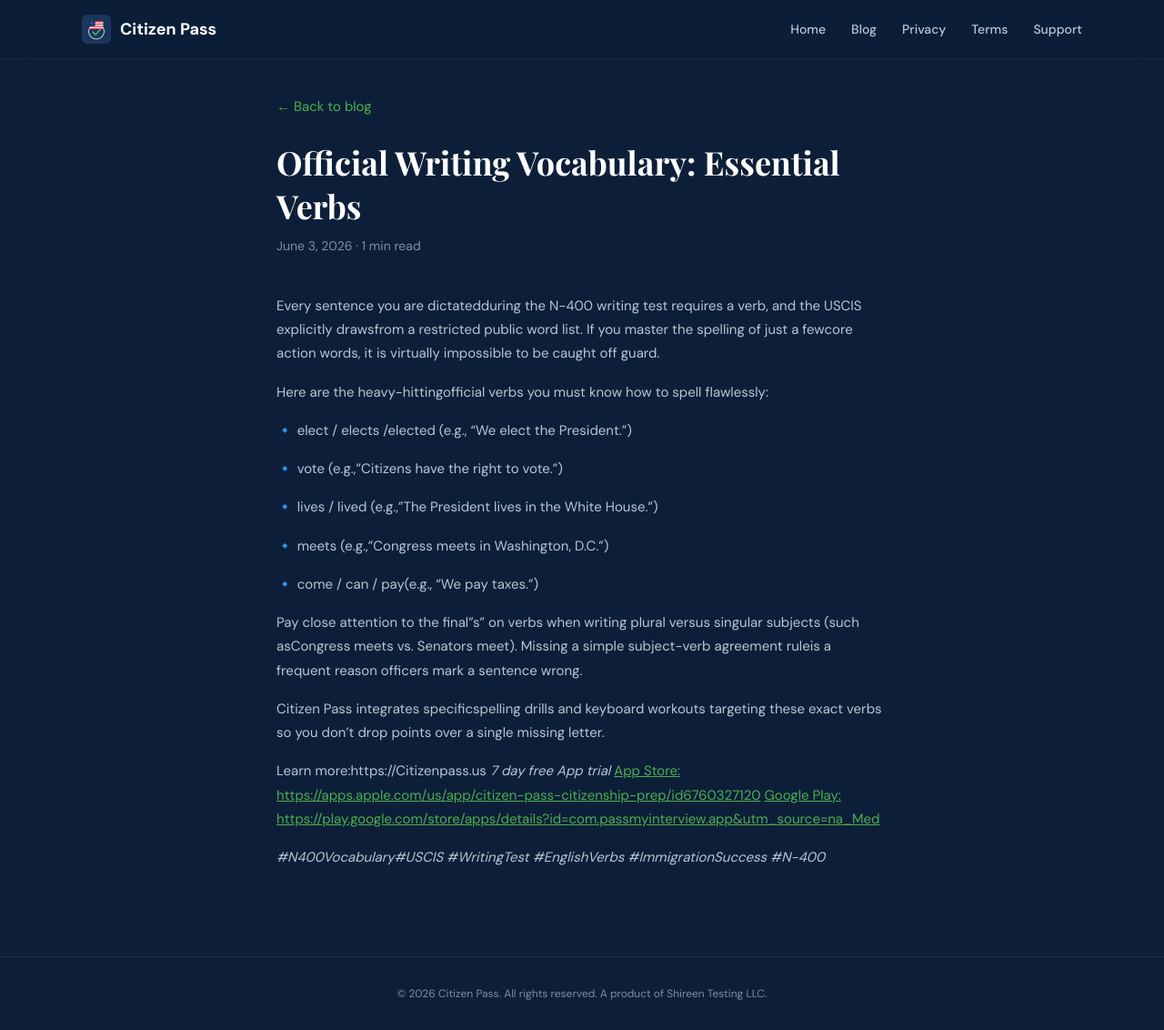
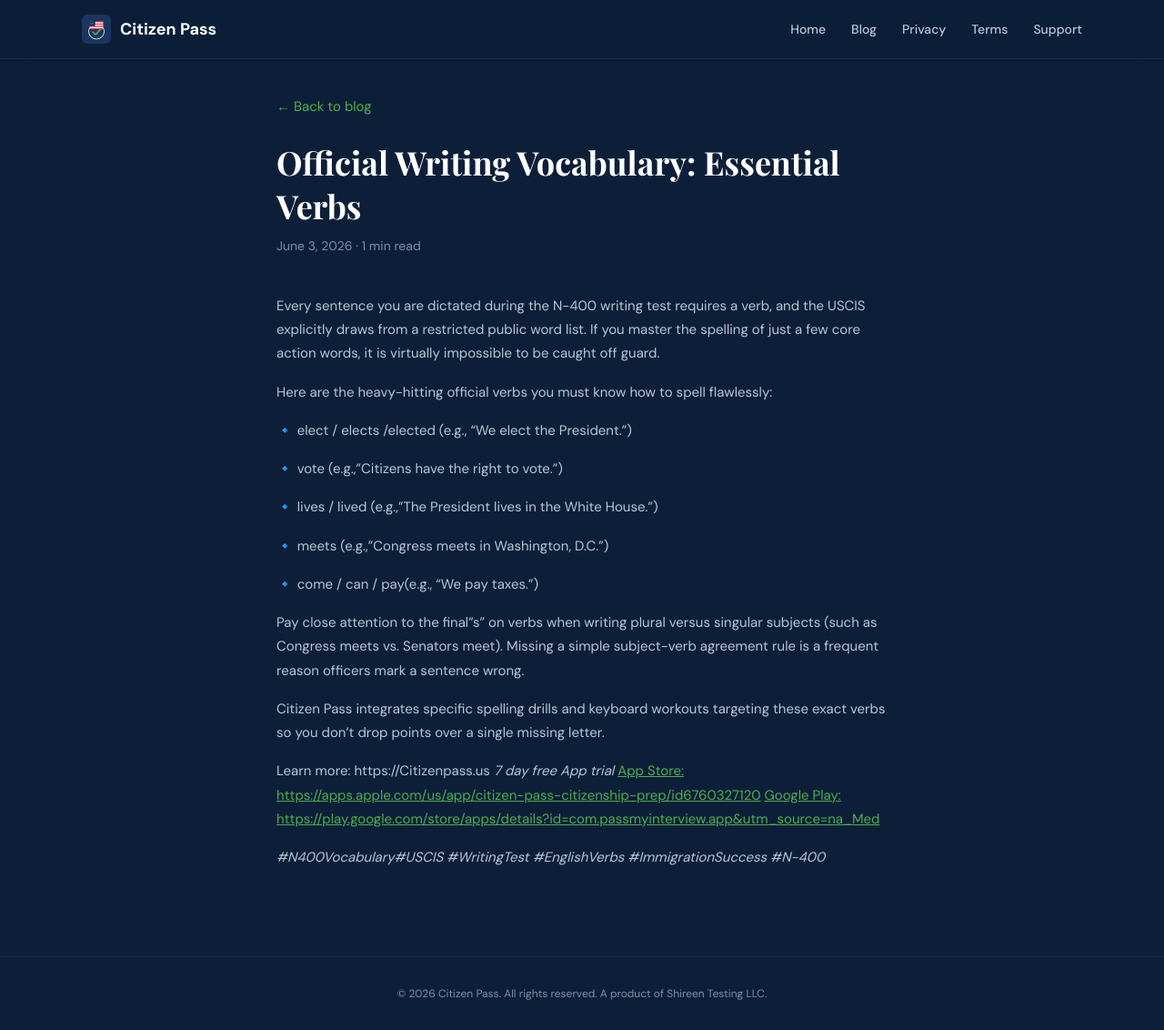
Before and after one commit to imonrashid-web/citizenpass-website, a Jekyll site: the page built from _posts/2026-06-03-official-writing-vocabulary.md, in a window 1280 px wide and 1132 px high. Shown: the whole window at 91% size. Built offline with Jekyll 4.4.1, drawn with Linux system fonts in a browser that asks for light colours.

Commit message:
Update Blog Post “2026-06-03-official-writing-vocabulary”

```diff
--- a/_posts/2026-06-03-official-writing-vocabulary.md
+++ b/_posts/2026-06-03-official-writing-vocabulary.md
@@ -9,9 +9,9 @@
   you master the spelling of just a few core action words, it is virtually
   impossible to be caught off guard.
 ---
-Every sentence you are dictatedduring the N-400 writing test requires a verb, and the USCIS explicitly drawsfrom a restricted public word list. If you master the spelling of just a fewcore action words, it is virtually impossible to be caught off guard.
+Every sentence you are dictated during the N-400 writing test requires a verb, and the USCIS explicitly draws from a restricted public word list. If you master the spelling of just a few core action words, it is virtually impossible to be caught off guard.
 
-Here are the heavy-hittingofficial verbs you must know how to spell flawlessly:
+Here are the heavy-hitting official verbs you must know how to spell flawlessly:
 
 🔹 elect / elects /elected (e.g., "We elect the President.")
 
@@ -23,11 +23,11 @@
 
 🔹 come / can / pay(e.g., "We pay taxes.")
 
-Pay close attention to the final"s" on verbs when writing plural versus singular subjects (such asCongress meets vs. Senators meet). Missing a simple subject-verb agreement ruleis a frequent reason officers mark a sentence wrong.
+Pay close attention to the final"s" on verbs when writing plural versus singular subjects (such as  Congress meets vs. Senators meet). Missing a simple subject-verb agreement rule is a frequent reason officers mark a sentence wrong.
 
-Citizen Pass integrates specificspelling drills and keyboard workouts targeting these exact verbs so you don't drop points over a single missing letter.
+Citizen Pass integrates specific spelling drills and keyboard workouts targeting these exact verbs so you don't drop points over a single missing letter.
 
-Learn more:https://Citizenpass.us
+Learn more: https://Citizenpass.us
 *7 day free App trial*
 [App Store: https://apps.apple.com/us/app/citizen-pass-citizenship-prep/id6760327120](<App Store:https://apps.apple.com/us/app/citizen-pass-citizenship-prep/id6760327120>)
 [Google Play: https://play.google.com/store/apps/details?id=com.passmyinterview.app&utm_source=na_Med](<Google Play:https://play.google.com/store/apps/details?id=com.passmyinterview.app&utm_source=na_Med>)
```
